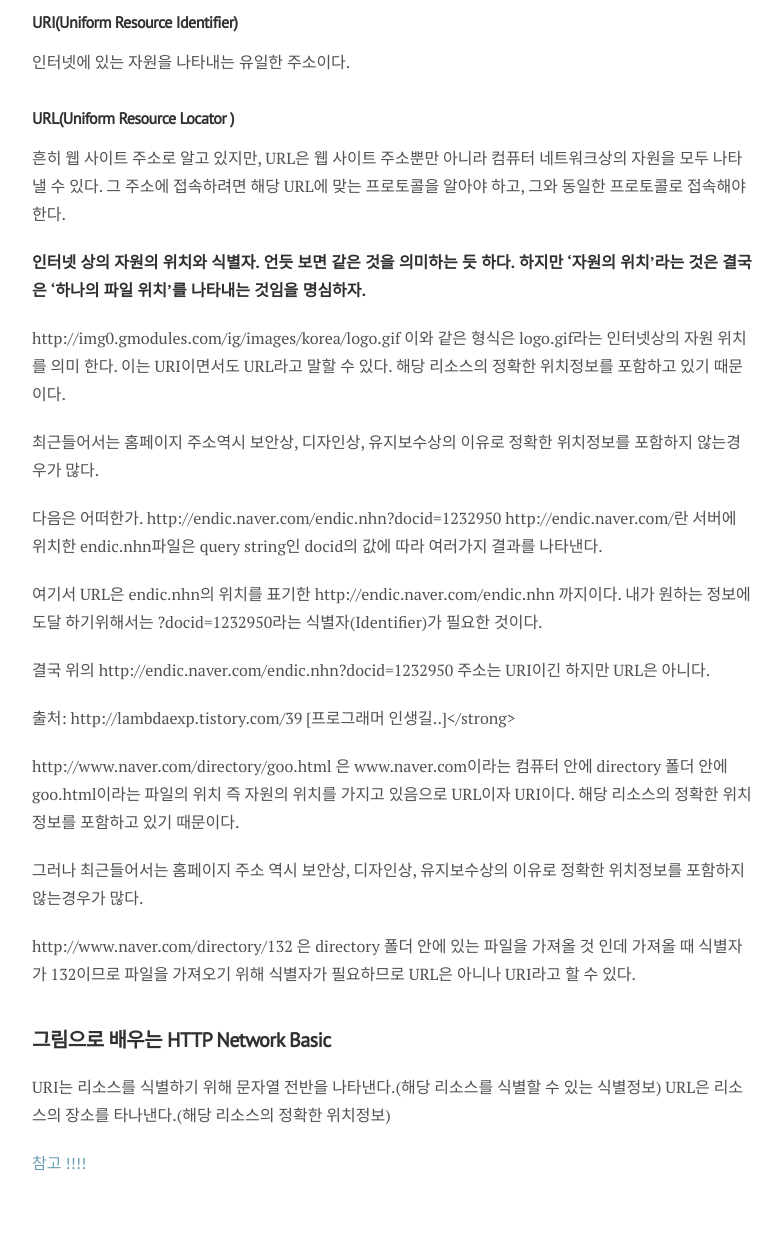
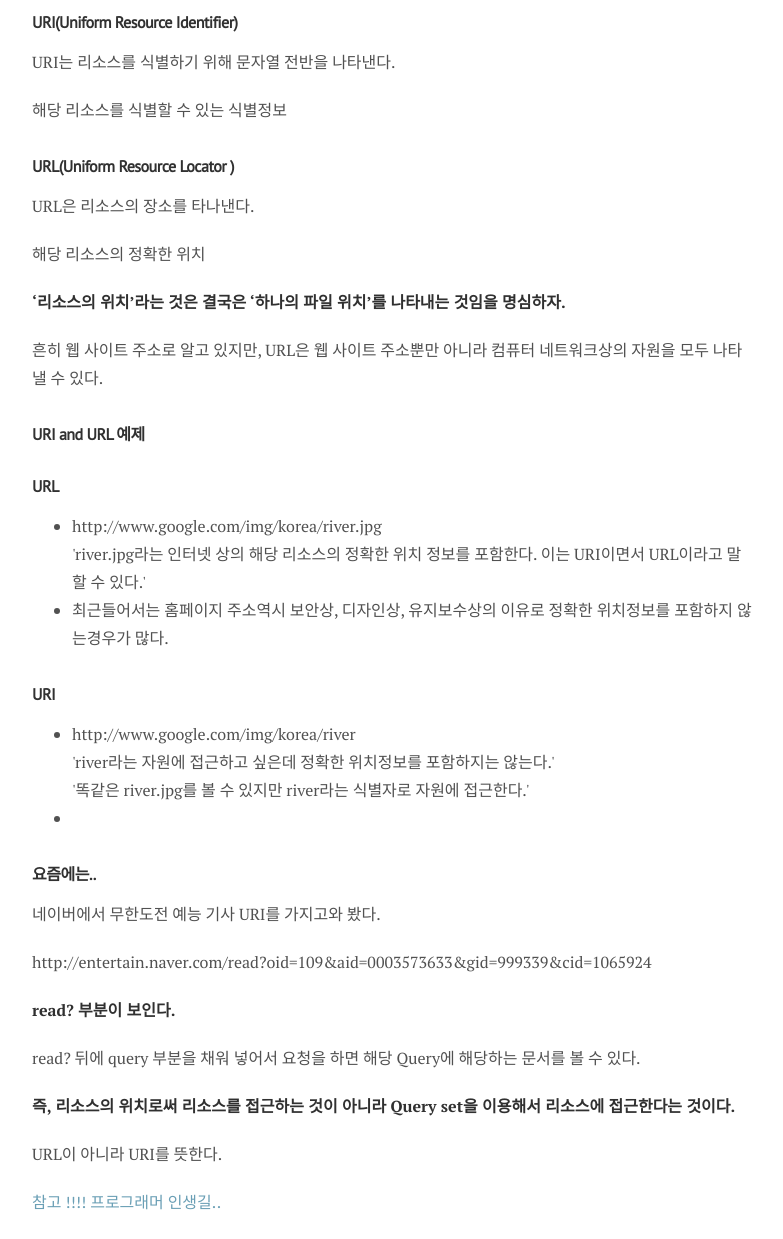
Before and after one commit to masinogns/masinogns.github.com, a Jekyll site: the page built from _posts/2017-07-09-url-and-uri.md, in a window 1280 px wide and 1400 px high, scrolled down 383 px. Shown: the part 161-1400 px from the top of the window, without its empty margins (248-1031 px from the left). Built offline with Jekyll 4.4.1, drawn with Linux system fonts in a browser that asks for light colours; nearby versions of some CDN libraries; comment, search, counter and statistics services are not loaded.

Commit message:
URL URI 완성.

```diff
--- a/_posts/2017-07-09-url-and-uri.md
+++ b/_posts/2017-07-09-url-and-uri.md
@@ -7,47 +7,53 @@ tag: 기술면접, 지식, 웹
 ![](http://cdqy.lite.imgeng.in/w_773/h_329/http://webtechsharing.com/wp-content/uploads/2015/11/URI.png)
 
 ### URI(Uniform Resource Identifier)
-인터넷에 있는 자원을 나타내는 유일한 주소이다.
+
+URI는 리소스를 식별하기 위해 문자열 전반을 나타낸다.<br>
+<p>해당 리소스를 식별할 수 있는 식별정보</p>
 
 ### URL(Uniform Resource Locator )
-흔히 웹 사이트 주소로 알고 있지만, URL은 웹 사이트 주소뿐만 아니라 컴퓨터 네트워크상의 자원을 모두 나타낼 수 있다. 그 주소에 접속하려면 해당 URL에 맞는 프로토콜을 알아야 하고, 그와 동일한 프로토콜로 접속해야 한다.
 
-<strong>인터넷 상의 자원의 위치와 식별자.
-언듯 보면 같은 것을 의미하는 듯 하다.
-하지만 '자원의 위치'라는 것은 결국은 '하나의 파일 위치'를 나타내는 것임을 명심하자.</strong>
+URL은 리소스의 장소를 타나낸다.<br>
+<p>해당 리소스의 정확한 위치</p>
+<strong>'리소스의 위치'라는 것은 결국은 '하나의 파일 위치'를 나타내는 것임을 명심하자.</strong>
 
-http://img0.gmodules.com/ig/images/korea/logo.gif
-이와 같은 형식은 logo.gif라는 인터넷상의 자원 위치를 의미 한다.
-이는 URI이면서도 URL라고 말할 수 있다.
-해당 리소스의 정확한 위치정보를 포함하고 있기 때문이다.
-
-최근들어서는 홈페이지 주소역시 보안상, 디자인상, 유지보수상의 이유로 정확한 위치정보를 포함하지 않는경우가 많다.
-
-다음은 어떠한가.
-http://endic.naver.com/endic.nhn?docid=1232950
-http://endic.naver.com/란 서버에 위치한 endic.nhn파일은 query string인 docid의 값에 따라 여러가지 결과를 나타낸다.
-
-여기서 URL은 endic.nhn의 위치를 표기한 http://endic.naver.com/endic.nhn 까지이다.
-내가 원하는 정보에 도달 하기위해서는 ?docid=1232950라는 식별자(Identifier)가 필요한 것이다.
-
-결국 위의 http://endic.naver.com/endic.nhn?docid=1232950 주소는 URI이긴 하지만 URL은 아니다.
+ <p>흔히 웹 사이트 주소로 알고 있지만, URL은 웹 사이트 주소뿐만 아니라 컴퓨터 네트워크상의 자원을 모두 나타낼 수 있다.</p>
 
 
-출처: http://lambdaexp.tistory.com/39 [프로그래머 인생길..]</strong>
+### URI and URL 예제
 
 
-http://www.naver.com/directory/goo.html
-은 www.naver.com이라는 컴퓨터 안에 directory 폴더 안에 goo.html이라는 파일의 위치 즉 자원의 위치를 가지고 있음으로 URL이자 URI이다.
-해당 리소스의 정확한 위치정보를 포함하고 있기 때문이다.
+##### URL
 
-그러나 최근들어서는 홈페이지 주소 역시 보안상, 디자인상, 유지보수상의 이유로 정확한 위치정보를 포함하지 않는경우가 많다.
-
-http://www.naver.com/directory/132
-은 directory 폴더 안에 있는 파일을 가져올 것 인데 가져올 때 식별자가 132이므로 파일을 가져오기 위해 식별자가 필요하므로 URL은 아니나 URI라고 할 수 있다.
+<ul>
+<li>http://www.google.com/img/korea/river.jpg</li>
+'river.jpg라는 인터넷 상의 해당 리소스의 정확한 위치 정보를 포함한다. 이는 URI이면서 URL이라고 말할 수 있다.'
+<li>최근들어서는 홈페이지 주소역시 보안상, 디자인상, 유지보수상의 이유로 정확한 위치정보를 포함하지 않는경우가 많다.
+</li>
+</ul>
 
 
-## 그림으로 배우는 HTTP Network Basic
-URI는 리소스를 식별하기 위해 문자열 전반을 나타낸다.(해당 리소스를 식별할 수 있는 식별정보)
-URL은 리소스의 장소를 타나낸다.(해당 리소스의 정확한 위치정보)
+##### URI
+
+<ul>
+<li>http://www.google.com/img/korea/river</li>
+'river라는 자원에 접근하고 싶은데 정확한 위치정보를 포함하지는 않는다.'<br>
+'똑같은 river.jpg를 볼 수 있지만 river라는 식별자로 자원에 접근한다.'
+<li></li>
+</ul>
+
+### 요즘에는..
+
+<p>네이버에서 무한도전 예능 기사 URI를 가지고와 봤다.</p>
+
+http://entertain.naver.com/read?oid=109&aid=0003573633&gid=999339&cid=1065924
+
+<strong>read? 부분이 보인다.</strong>
+<p>read? 뒤에 query 부분을 채워 넣어서 요청을 하면 해당 Query에 해당하는 문서를 볼 수 있다.</p>
+
+<p><strong>즉, 리소스의 위치로써 리소스를 접근하는 것이 아니라 Query set을 이용해서 리소스에 접근한다는 것이다.</strong></p>
+
+<p>URL이 아니라 URI를 뜻한다.</p>
 
 [참고 !!!!](http://marlboroyw.tistory.com/280)
+[프로그래머 인생길..](http://lambdaexp.tistory.com/39)
```
